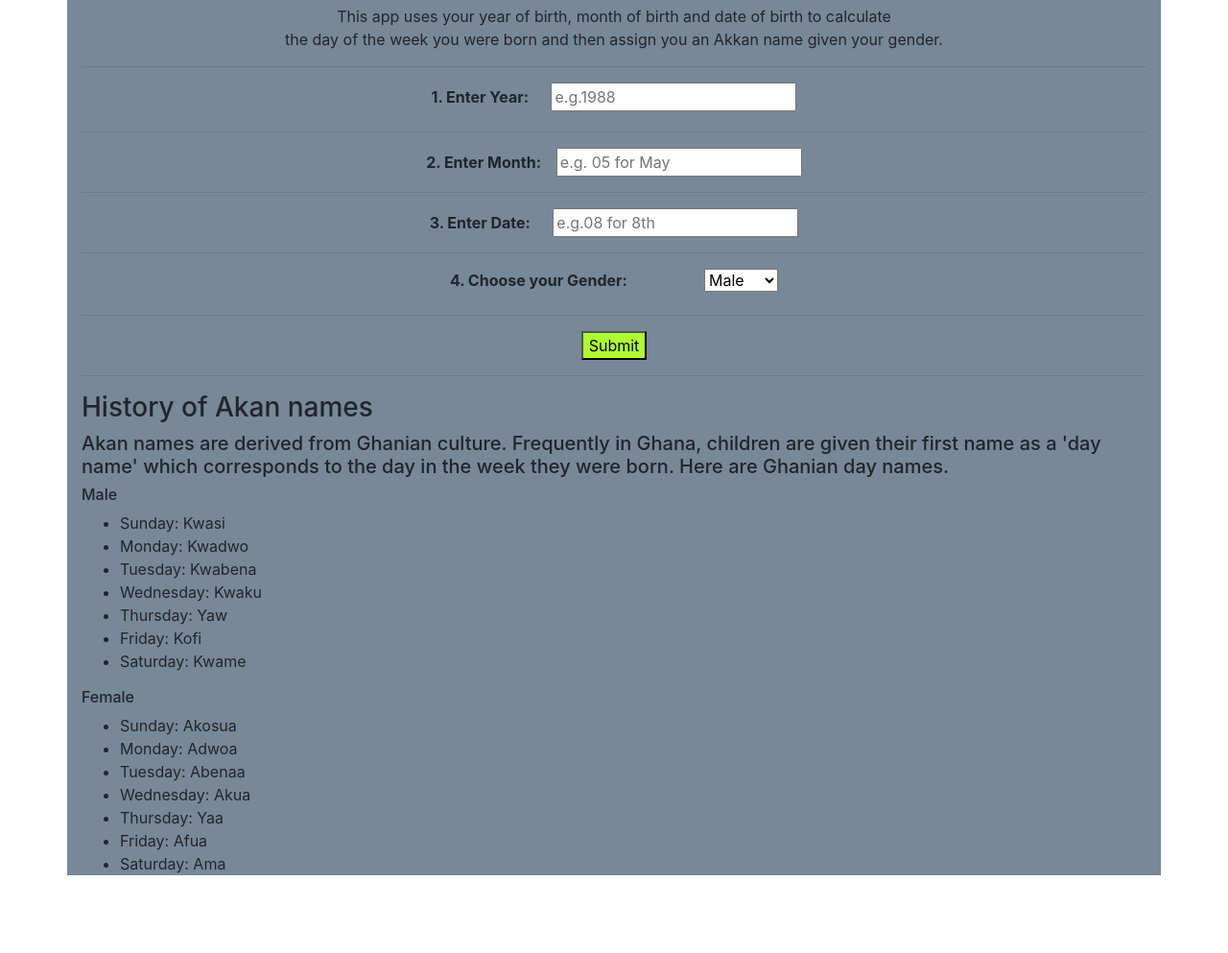
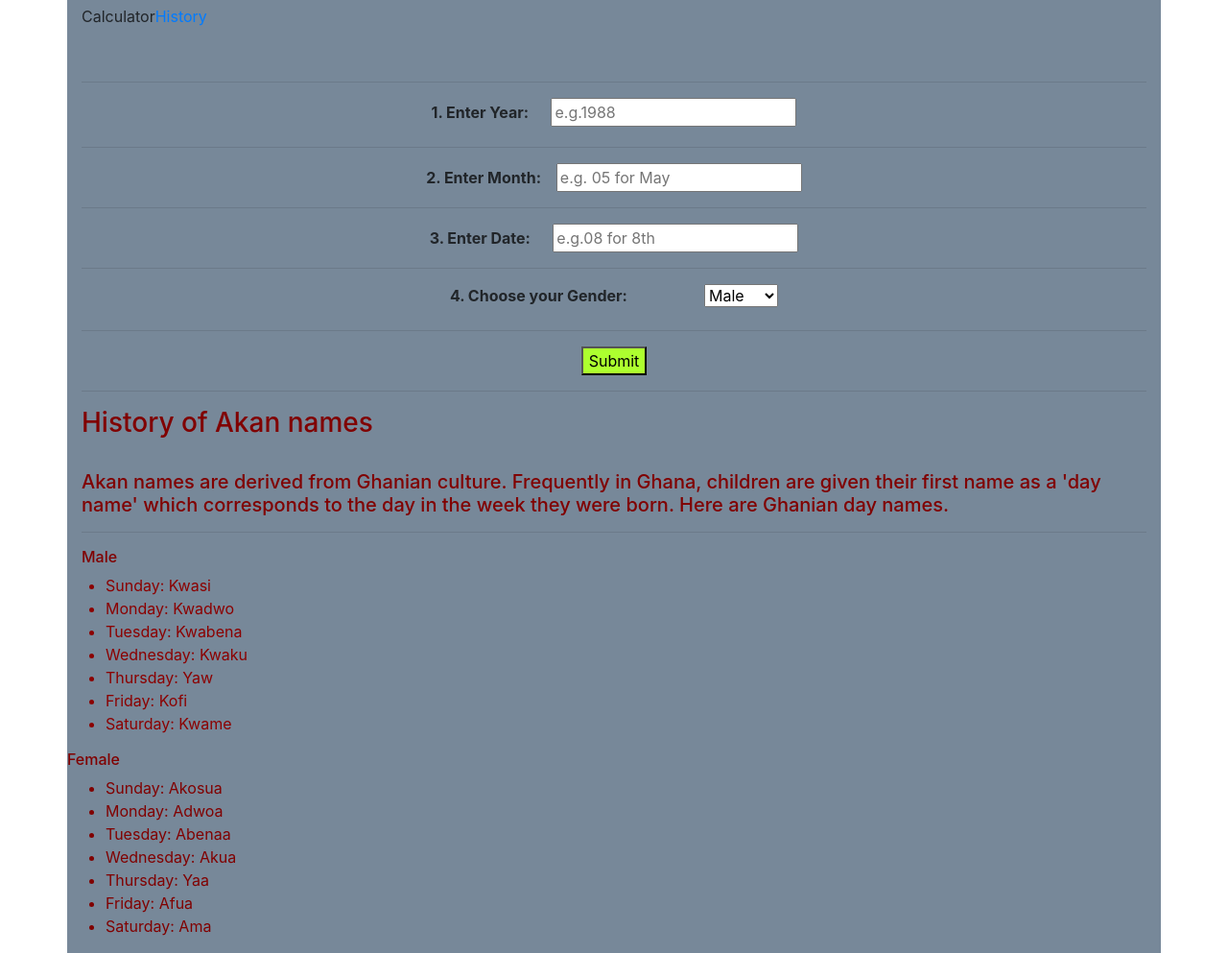
Before and after one commit to obewas/birthday-calculator, a plain HTML site: page index.html in a window 1280 px wide. Shown: the part 51-1044 px from the top of the page at 96% size. Before the commit the page ends 979 px from the top, so only its background shows below. Drawn offline with Linux system fonts and the light colour scheme.

Commit message:
final commit

```diff
--- a/index.html
+++ b/index.html
@@ -12,10 +12,15 @@
     <div class="container">
         <div class="header">
             <h1>BIRTHDAY CALCULATOR</h1>
-            <p>This app uses your year of birth, month of birth and date of birth to calculate<br>
-            the day of the week you were born and then assign you an Akkan name given your gender.</p>
+            <div class="nav">
+                <p>Calculator</p>
+                <a href="History of Akan names"><p>History</p></a>
 
             </div>
+
+        </div>
+        <br>
+
         <hr>
         <div class="main">
             <div class="birthYear">
@@ -41,11 +46,15 @@
                 <p id="p"></p>
             </div>
             <hr>
-            <div class="history">
-                <h3>History of Akan names</h3>
+            <div class="history" style="color:maroon;">
+                <h3 style="text-align: left;">History of Akan names</h3>
+                <br>
                 <h5>Akan names are derived from Ghanian culture. Frequently in Ghana, children are given their first name as a 'day name' which corresponds to the day in the week they were born. Here are Ghanian day names.</h5>
+                <hr>
                 <h6>Male</h6>
-                <ul class="names">
+                <div class="row">
+                    <div class="column">
+                        <ul class="names" style="color: darkred;">
                             <li>Sunday: Kwasi</li>
                             <li>Monday: Kwadwo</li>
                             <li>Tuesday: Kwabena
@@ -65,14 +74,14 @@
                             <li>Friday: Afua</li>
                             <li> Saturday: Ama</li>
                     </ul>
+                    </div>
 
-
-                </p>
+            </div>
         </div>
     </div>
 
 
-    </div>
+
 
 </body>
 </html>
```
Lines whose indentation alone changed are shown as unchanged.
